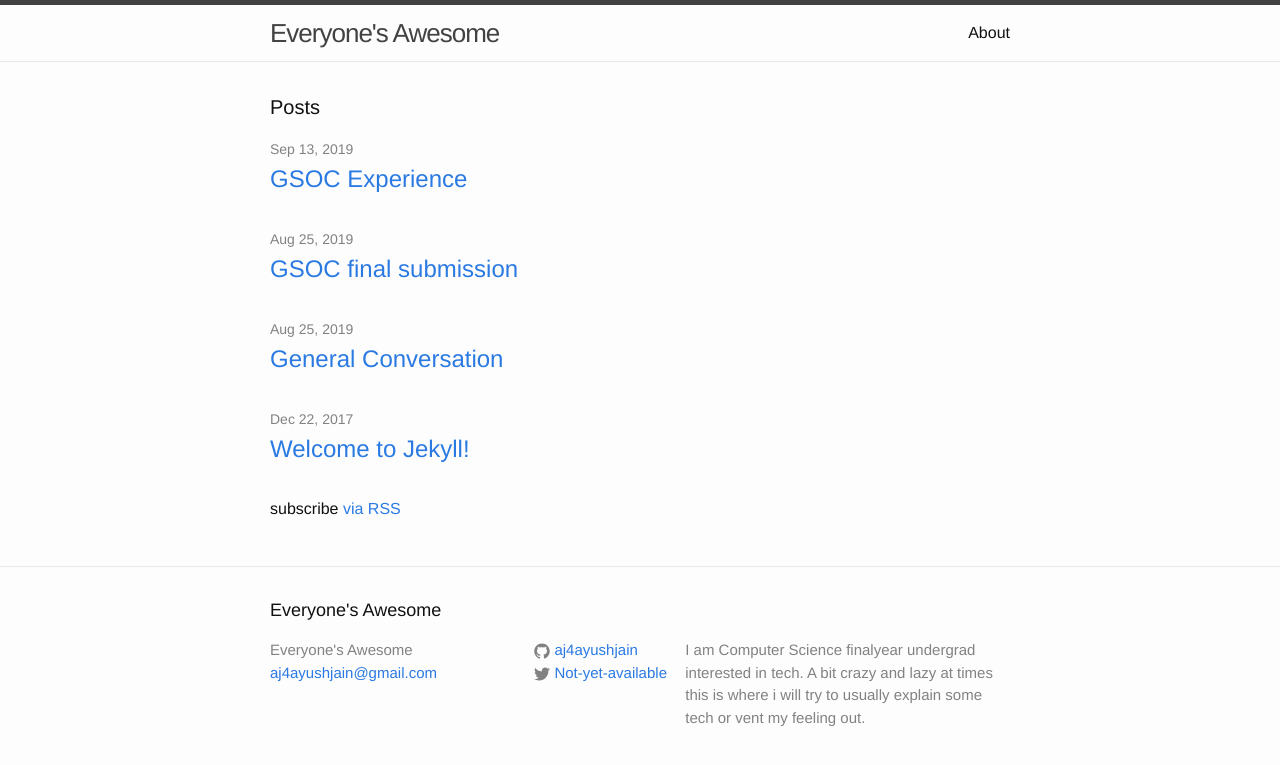
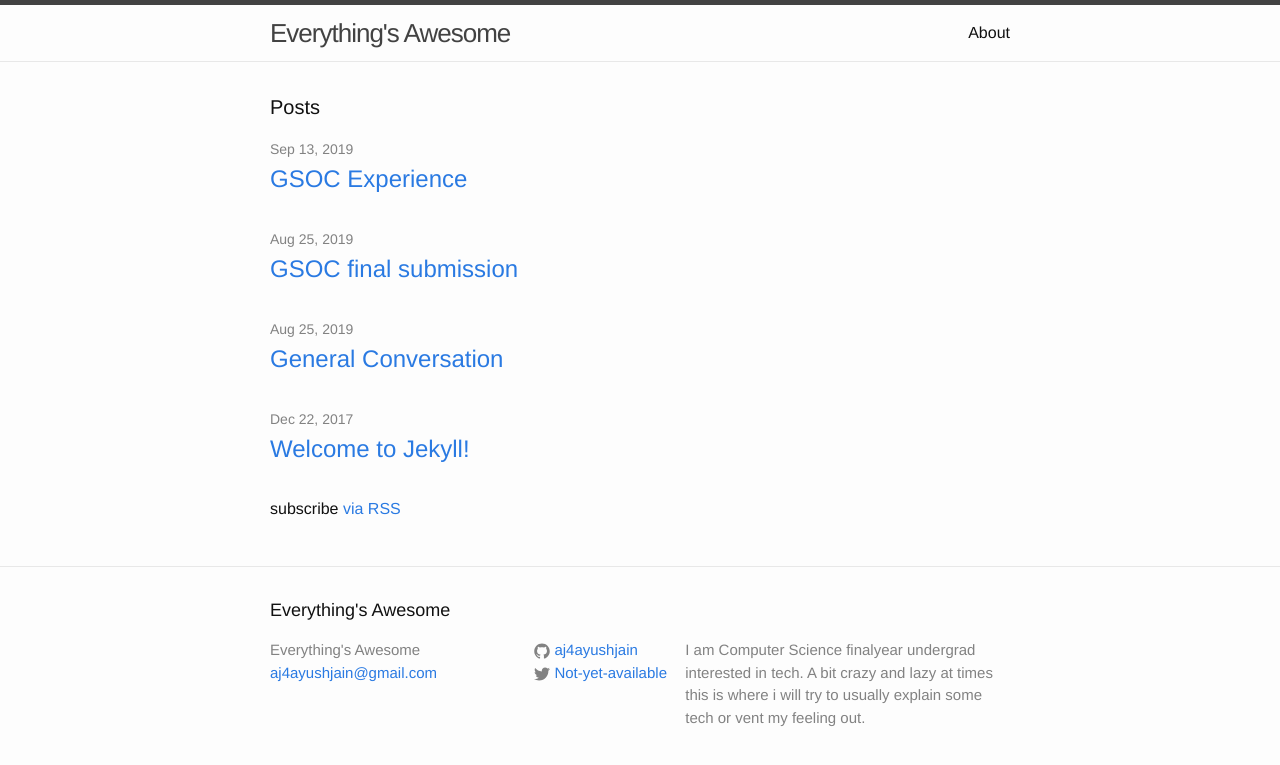
Before and after one commit to aj4ayushjain/aj4ayushjain.github.io, a Jekyll site: the page built from index.html, in a window 1280 px wide. Shown: the top 765 px of the page. Built offline with Jekyll 4.4.1, drawn with Linux system fonts in a browser that asks for light colours.

Commit message:
Change the title

```diff
--- a/_config.yml
+++ b/_config.yml
@@ -6,7 +6,7 @@
 # 'jekyll serve'. If you change this file, please restart the server process.
 
 # Site settings
-title: Everyone's Awesome
+title: Everything's Awesome
 email: aj4ayushjain@gmail.com
 description: > # this means to ignore newlines until "baseurl:"
   I am Computer Science finalyear undergrad interested in tech. A bit crazy and lazy at times this is where i will try to  usually explain some tech or vent my feeling out.
```
